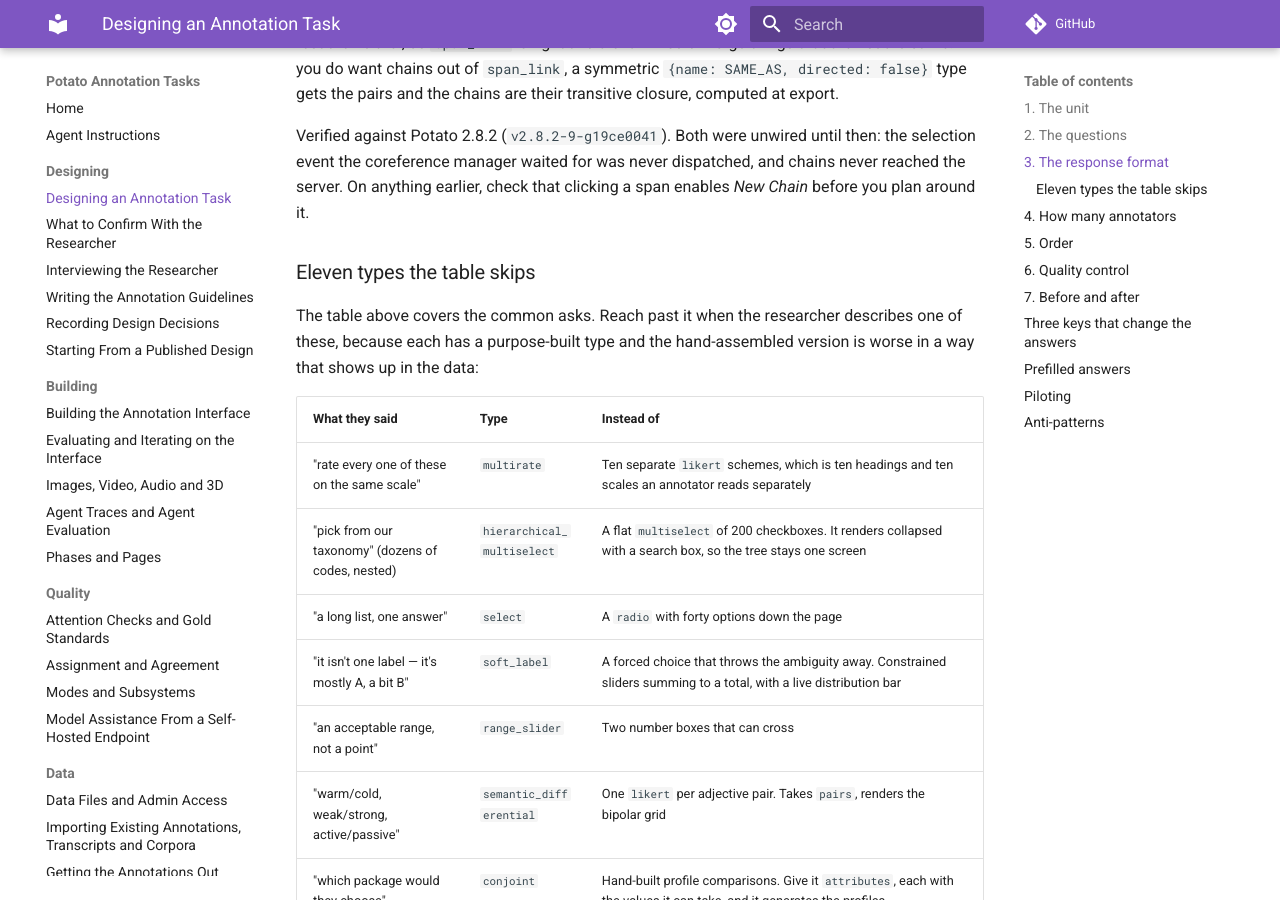
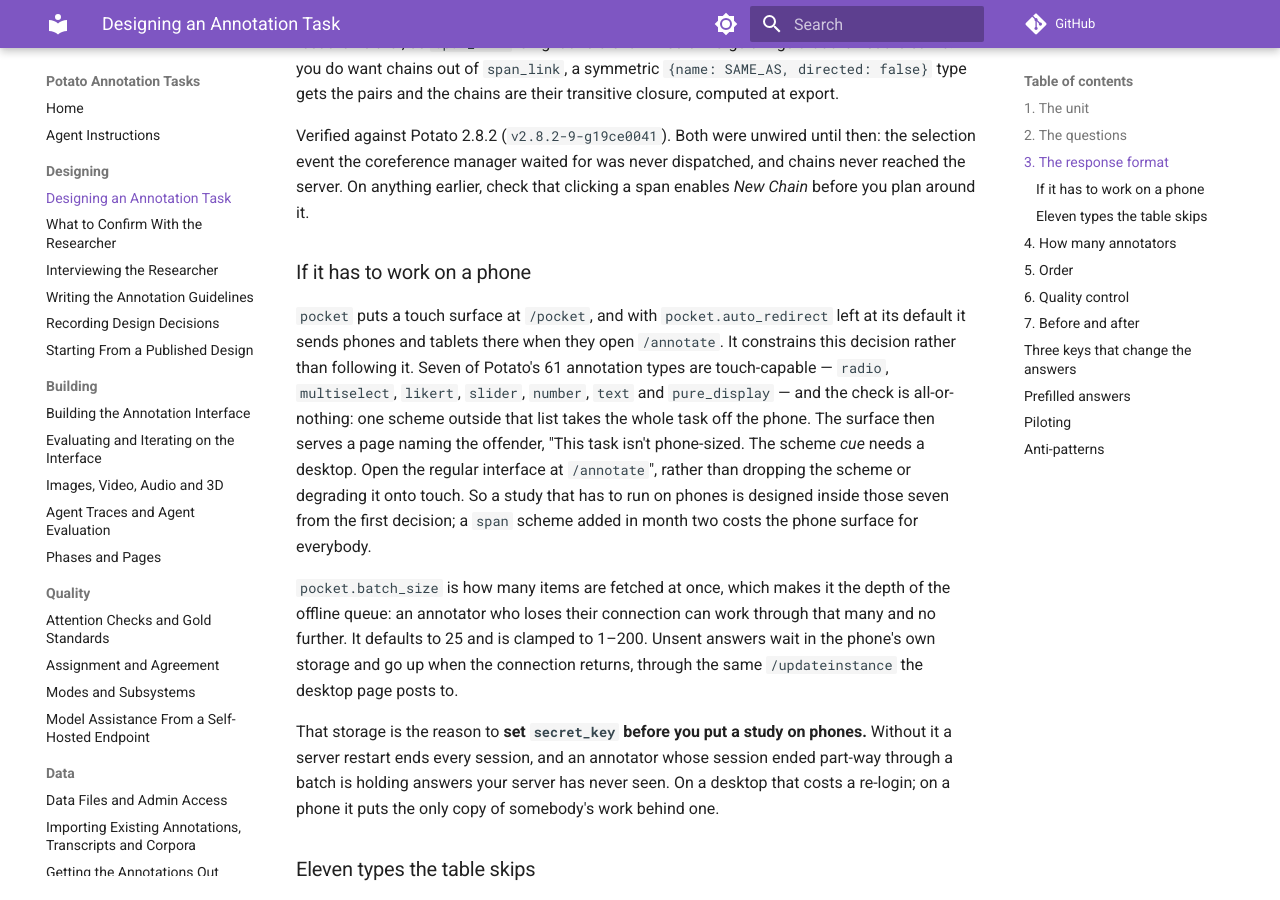
Before and after one commit to davidjurgens/potato-skill, an MkDocs documentation site: the page built from docs/designing-a-task.md, in a window 1280 px wide and 900 px high, scrolled down 2500 px. Built offline with MkDocs 1.6.1 and Material for MkDocs 9.7.7, drawn with Linux system fonts in a browser that asks for light colours; comment, search, counter and statistics services are not loaded.

Commit message:
docs(pocket): the phone decides the answer format, not the other way round
Seven of the 61 annotation types are touch-capable and the check is
all-or-nothing, so one span scheme takes the whole task off /pocket with a page
naming the scheme. batch_size is the offline queue depth. And because unsent
answers live on the annotator's phone, secret_key stops a restart putting the
only copy of somebody's work behind a re-login.

Driven in Chrome at phone width against a six-item study.

Co-Authored-By: Claude Opus 5 (1M context) <noreply@anthropic.com>
Claude-Session: https://claude.ai/code/session_01PJAwjvg871XGFuA8khHbjC

```diff
--- a/docs/designing-a-task.md
+++ b/docs/designing-a-task.md
@@ -94,6 +94,32 @@ Verified against Potato 2.8.2 (`v2.8.2-9-g19ce0041`). Both were unwired until
 then: the selection event the coreference manager waited for was never
 dispatched, and chains never reached the server. On anything earlier, check that
 clicking a span enables *New Chain* before you plan around it.
+
+### If it has to work on a phone
+
+`pocket` puts a touch surface at `/pocket`, and with `pocket.auto_redirect` left
+at its default it sends phones and tablets there when they open `/annotate`. It
+constrains this decision rather than following it. Seven of Potato's 61
+annotation types are touch-capable — `radio`, `multiselect`, `likert`, `slider`,
+`number`, `text` and `pure_display` — and the check is all-or-nothing: one scheme
+outside that list takes the whole task off the phone. The surface then serves a
+page naming the offender, "This task isn't phone-sized. The scheme *cue* needs a
+desktop. Open the regular interface at `/annotate`", rather than dropping the
+scheme or degrading it onto touch. So a study that has to run on phones is
+designed inside those seven from the first decision; a `span` scheme added in
+month two costs the phone surface for everybody.
+
+`pocket.batch_size` is how many items are fetched at once, which makes it the
+depth of the offline queue: an annotator who loses their connection can work
+through that many and no further. It defaults to 25 and is clamped to 1–200.
+Unsent answers wait in the phone's own storage and go up when the connection
+returns, through the same `/updateinstance` the desktop page posts to.
+
+That storage is the reason to **set `secret_key` before you put a study on
+phones.** Without it a server restart ends every session, and an annotator whose
+session ended part-way through a batch is holding answers your server has never
+seen. On a desktop that costs a re-login; on a phone it puts the only copy of
+somebody's work behind one.
 
 ### Eleven types the table skips
 
```
Also changed, not shown: docs/modes-and-subsystems.md (+1 -1 lines), skills/potato-tasks/references/designing-a-task.md (+26 -0 lines), skills/potato-tasks/references/modes-and-subsystems.md (+1 -1 lines).
